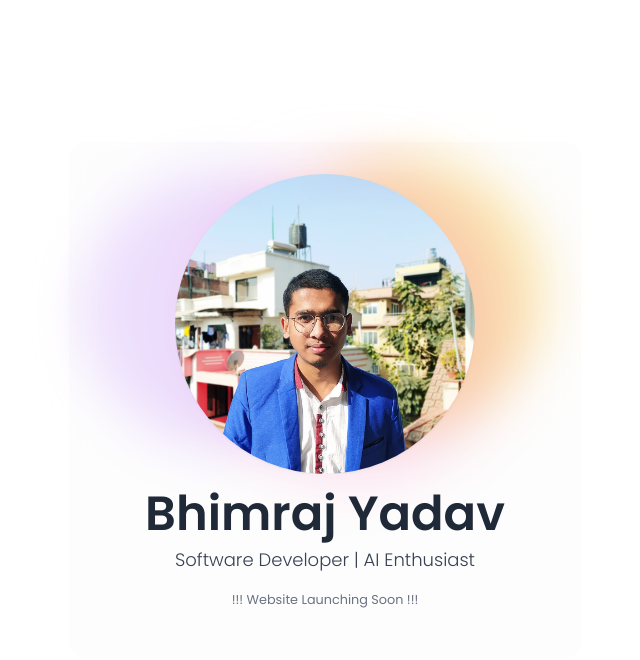
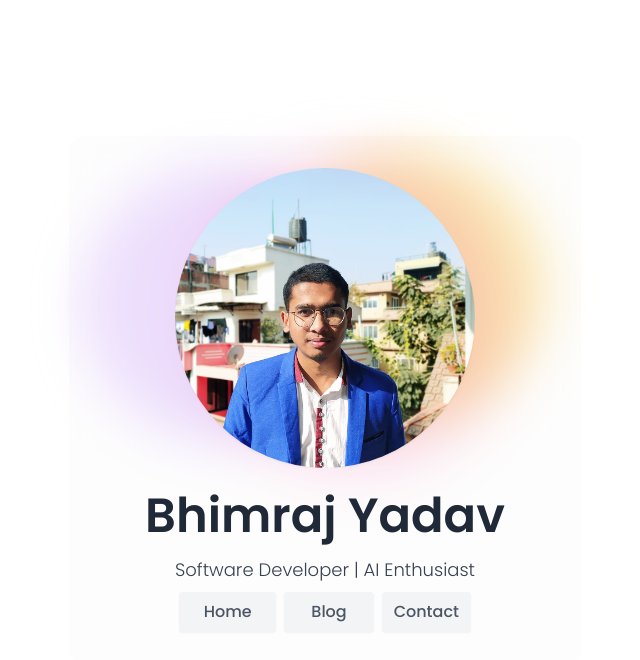
Before and after one commit to bhimrazy/bhimraj.com.np, a Next.js app: page / in a window 1280 px wide. Shown: the top 660 px of the page, without its empty margins (315-955 px from the left). Built offline with nearby package versions, Linux system fonts and the light colour scheme.

Commit message:
homepage modified

```diff
--- a/pages/index.js
+++ b/pages/index.js
@@ -15,11 +15,22 @@ export default function Home() {
       <div className="absolute top-4 left-4 w-72 h-72 bg-purple-300 rounded-full mix-blend-multiply filter blur-xl opacity-50 animate-blob" ></div>
       <div className="absolute top-0 right-4 w-72 h-72 bg-yellow-300 rounded-full mix-blend-multiply filter blur-xl opacity-50 animate-blob animation-delay-2000" ></div>
       <div className="absolute top-20 left-28  w-72 h-72 bg-pink-300 rounded-full mix-blend-multiply filter blur-xl opacity-50 animate-blob animation-delay-4000" ></div>
-      <div className="bg-gray-100/20 backdrop-blur-md rounded-2xl w-full h-full items-center flex flex-col p-8">
+      <div className="bg-gray-100/20 backdrop-blur-md rounded-2xl w-full h-full items-center flex flex-col p-8 space-y-2">
         <Image src={profilePic} alt="Bhimraj Yadav" width={300} height={300} priority loading="eager" className="rounded-full filter saturate-100 drop-shadow-sm object-center"/>
         <h1 className="text-5xl text-gray-800 font-semibold pt-4 pb-2">Bhimraj Yadav</h1>
         <p className="text-lg text-gray-700 font-light">Software Developer | AI Enthusiast</p>
-        <small className="text-gray-500 py-4">!!! Website Launching Soon !!!</small>
+        <small className="text-gray-500 py-4 md:hidden">!!! Website Launching Soon !!!</small>
+
+         <div className="md:flex hidden">
+           <nav className="flex">
+             <ul className="grid  grid-cols-3 text-center space-x-2 text-base font-medium text-gray-600 transition-all">
+               <li className="px-3 py-2 rounded bg-gray-100 hover:bg-gray-100/10 shadow-sm hover:text-gray-700 cursor-pointer backdrop-blur">Home</li>
+               <li className="px-3 py-2 rounded bg-gray-100 hover:bg-gray-100/10 shadow-sm hover:text-gray-700 cursor-pointer backdrop-blur">Blog</li>
+               <li className="px-3 py-2 rounded bg-gray-100 hover:bg-gray-100/10 shadow-sm hover:text-gray-700 cursor-pointer backdrop-blur">Contact</li>
+             </ul>
+           </nav>
+
+         </div>
       </div>
       </main>
 
```
